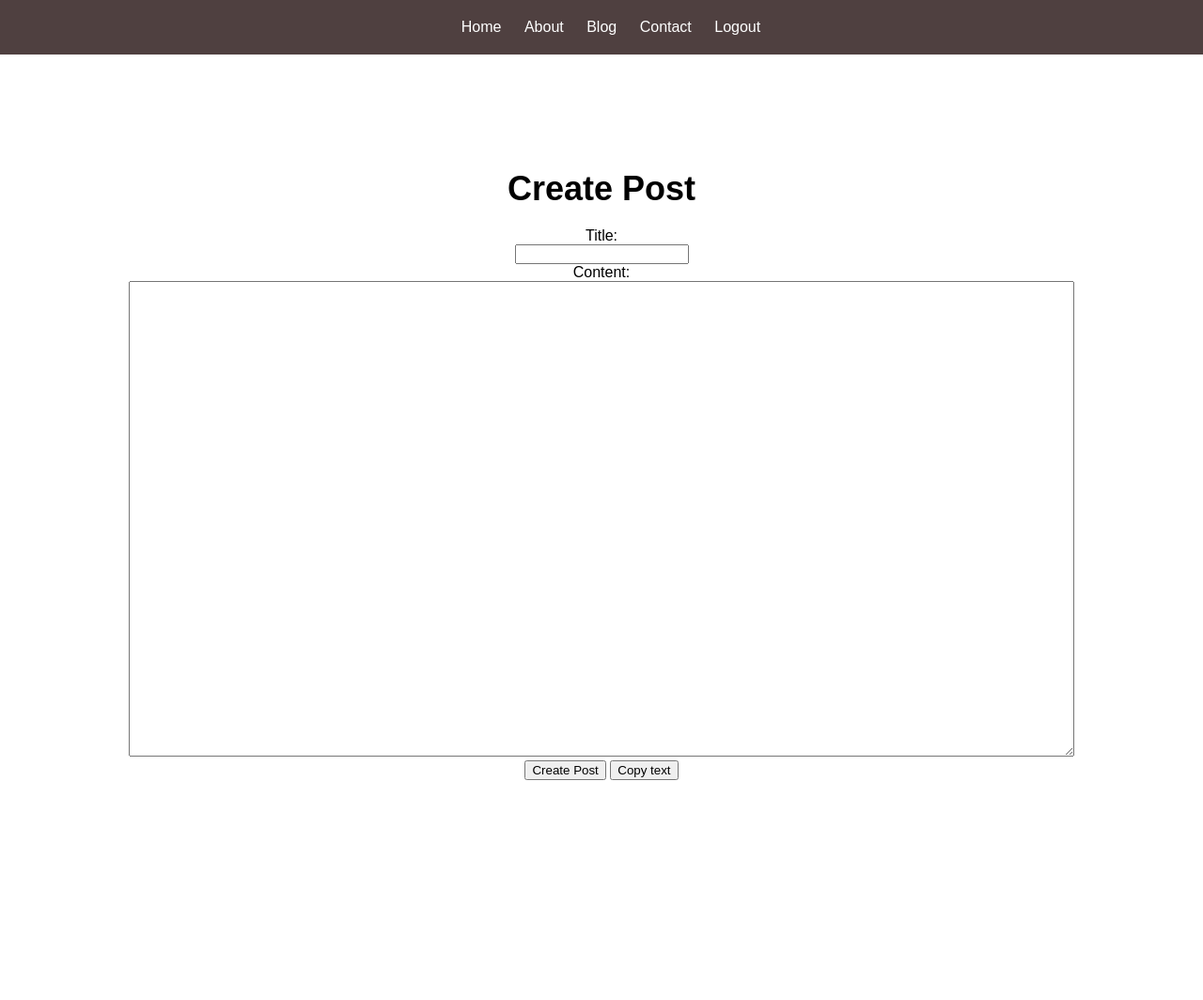
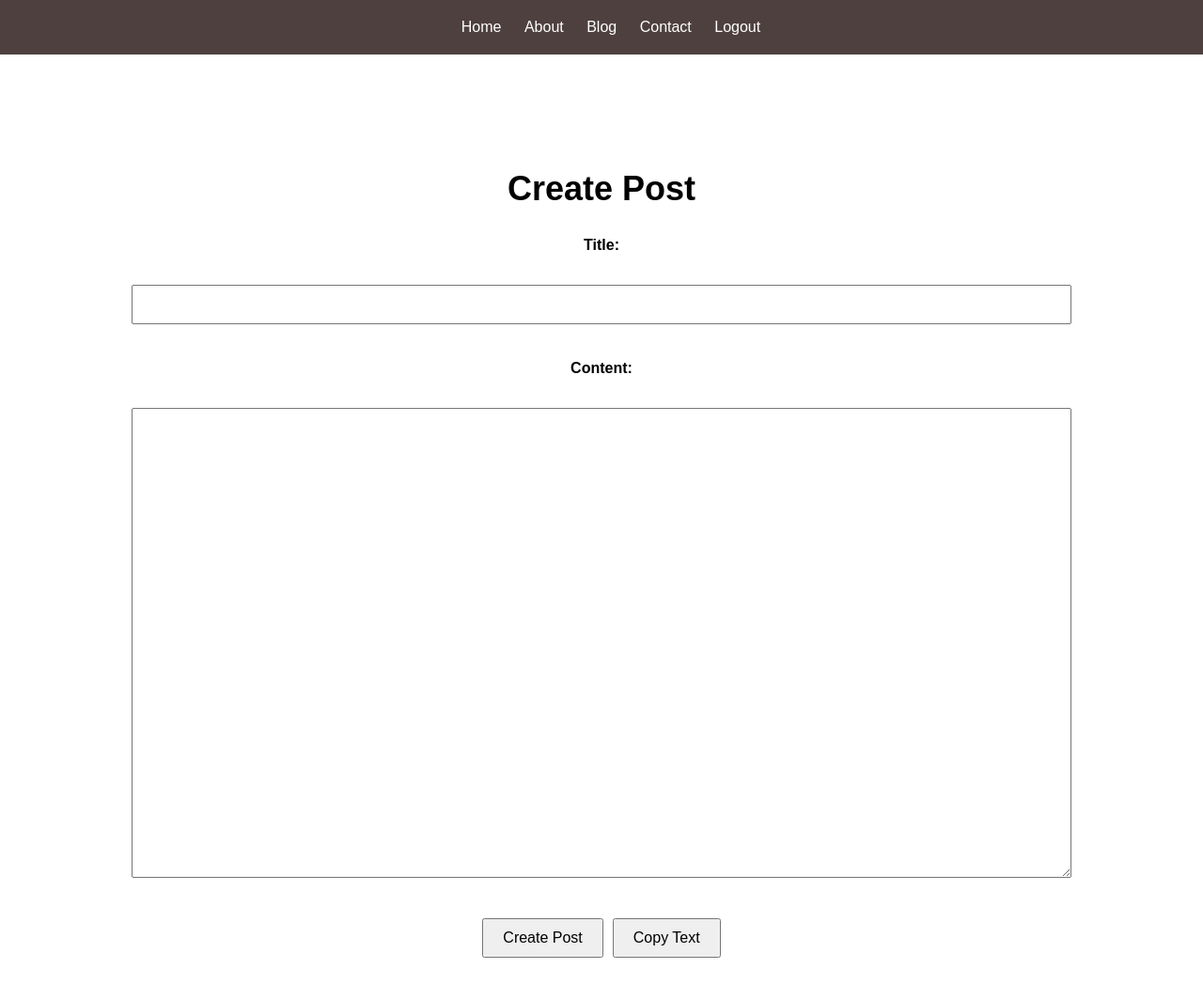
Before and after one commit to Till1983/flask-blog-project, a Flask app: page /create-post in a window 1280 px wide. Shown: the whole page at 94% size. Before the commit the page ends 830 px from the top, so only its background shows below. Run offline with Flask 3, Linux system fonts and the light colour scheme; the visitor is signed in with stand-in values (Sample User, id 1).

Commit message:
CHANGE: make styling of input & labels consistent

```diff
--- a/app/static/styles.css
+++ b/app/static/styles.css
@@ -53,11 +53,47 @@ h1 {
     margin-bottom: 20px;
 }
 
-#blogpost {
-    width: 1000px;
-    height: 500px
+/* Form Styles */
+form {
+    display: flex;
+    flex-direction: column;
+    align-items: center;
+    width: 100%;
+    max-width: 1000px;
+    margin: 0 auto;
 }
 
+label {
+    margin: 10px 0 5px 0;
+    font-weight: bold;
+}
+
+input[type="text"],
+textarea {
+    width: 100%;
+    padding: 10px;
+    margin: 10px 0;
+    box-sizing: border-box;
+    font-size: 16px;
+}
+
+textarea {
+    height: 500px;
+}
+
+.form-buttons {
+    display: flex;
+    justify-content: center;
+    width: 100%;
+    margin: 10px 0;
+}
+
+button {
+    padding: 10px 20px;
+    margin: 5px;
+    font-size: 16px;
+    cursor: pointer;
+}
 
 /* Responsive Design */
 @media only screen and (max-width: 768px) {
@@ -66,11 +102,15 @@ h1 {
         margin: 10px 0;
     }
 
-    #blogpost {
+    input[type="text"],
+    textarea {
         width: 100%;
-        height: auto
+        height: auto;
     }
 
+    .form-buttons {
+        flex-direction: column;
+    }
 }
 
 @media only screen and (max-width: 480px) {
--- a/app/templates/create-post.html
+++ b/app/templates/create-post.html
@@ -10,15 +10,17 @@
             <label for="blogpost">Content:</label><br>
             <textarea id="blogpost" name="blogpost" required></textarea><br>
 
-            <button type="submit">Create Post</button>
-            <button onclick="copyText()">Copy text</button>
+            <div class="form-buttons">
+                <button type="submit">Create Post</button>
+                <button type="button" onclick="copyText()">Copy Text</button>
+            </div>
         </form>
     </div>
 
     <!--The following code was adapted from W3schools. You can find the original version here: https://www.w3schools.com/howto/howto_js_copy_clipboard.asp-->
     <script>
         function copyText() {
-            var copy = document.getElementById("content");
+            var copy = document.getElementById("blogpost");
 
             copy.select();
             copy.setSelectionRange(0, 99999);
```
Also changed, not shown: app/templates/edit-post.html (+9 -3 lines).
